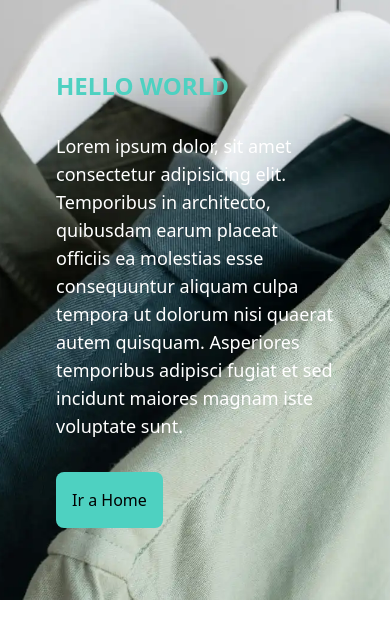
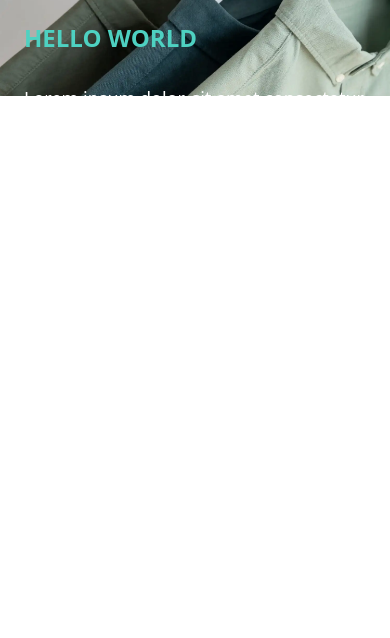
Before and after one commit to dspwebstudiomx/easylav-react, a React (Vite) app: page /test in a window 390 px wide. Shown: the top 638 px of the page. Built offline with nearby package versions, Linux system fonts and the light colour scheme.

Commit message:
Enhances layout structure in PageLayoutPlaces and BackgroundImageSection for improved responsiveness and clarity

```diff
--- a/src/components/layout/PageLayoutPlaces.jsx
+++ b/src/components/layout/PageLayoutPlaces.jsx
@@ -21,6 +21,8 @@ const PageLayoutPlaces = ({ city, image_576, image_1024, image_1200, image_1920
     <>
       <Navbar />
       <main id={`sucursales-${city}`} className='mt-[100px] sm:mt-[60px] md:mt-0 xl:mt-[100px]'>
+
+        {/* Banner */}
         <BackgroundImageSection
           // image_768={image_768}
           image_576={image_576}
@@ -35,8 +37,10 @@ const PageLayoutPlaces = ({ city, image_576, image_1024, image_1200, image_1920
         >
           <h2 className="text-light uppercase text-3xl font-semibold tracking-wide">{city}</h2>
         </BackgroundImageSection>
+        {/* Banner */}
 
-        <Section id='sucursales-morelia' className={'flex flex-col items-center justify-center gap-6'} height={'h-auto'} backgroundColor={'bg-light'}>
+        {/* Contenido */}
+        <Section id='sucursales-morelia' className={'flex flex-col items-center justify-center gap-6'} height={'h-full'} backgroundColor={'bg-light'}>
           <Container className={''}>
             <SucursalCardPerCity city={city} />
             <ButtonContainer position='items-center justify-center' distance='mt-16'>
@@ -52,6 +56,7 @@ const PageLayoutPlaces = ({ city, image_576, image_1024, image_1200, image_1920
             <Contacto />
           </Container>
         </Section>
+        {/* Contenido */}
 
       </main >
       <Footer />
--- a/src/components/sections/BackgroundImageSection.jsx
+++ b/src/components/sections/BackgroundImageSection.jsx
@@ -26,7 +26,7 @@ const BackgroundImageSection = ({ className, align, id, height, children, image_
       {/* Overlay */}
 
       {/* Content Container */}
-      <div className={`-z-30 grid ${height} ${align} ${className}`}>
+      <div className={`-z-30 grid ${height} ${align} ${className} absolute top-0 left-0 w-full h-full`}>
         {children}
       </div>
     </Section>
```
